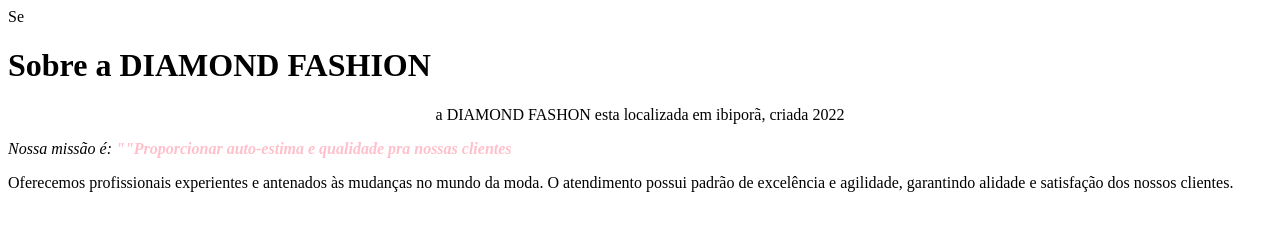
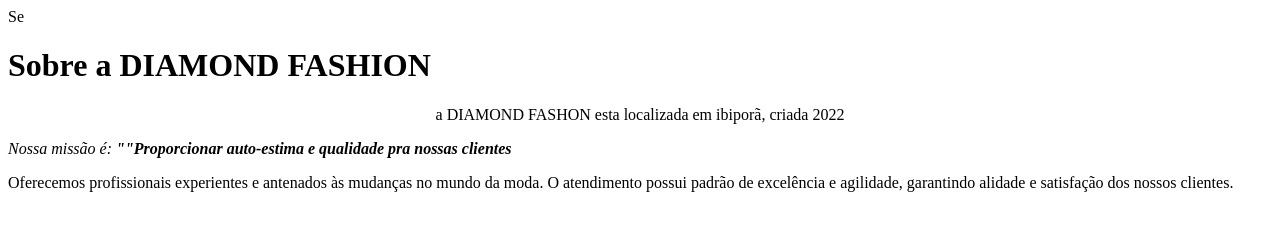
Before and after one commit to tina12335/alurasite, a plain HTML site: page index.html in a window 1280 px wide. Drawn offline with Linux system fonts and the light colour scheme.

Commit message:
Create style.css

```diff
--- a/style.css
+++ b/style.css
@@ -7,7 +7,3 @@ text-align:center";
 body{
  bacbkground:#FF69B4
 }
-
-strong{
-    color: pink;
-}
```
